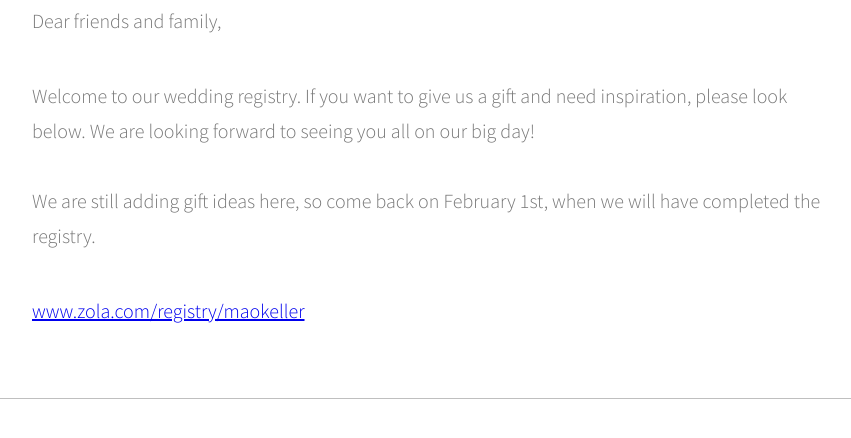
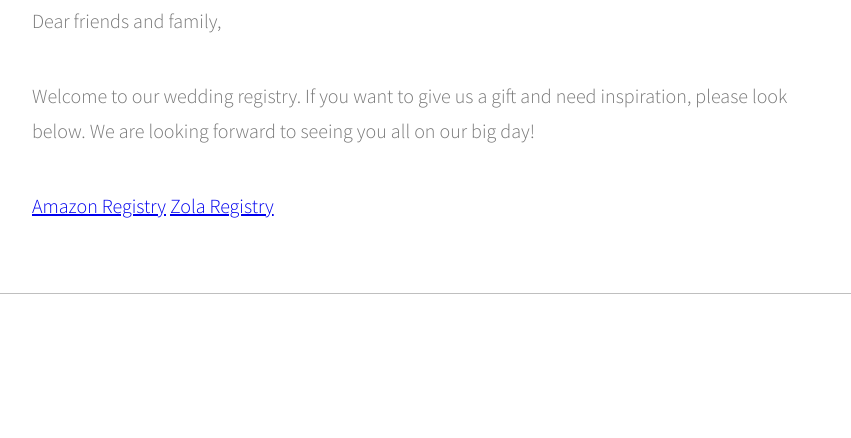
Before and after one commit to maokeller/maokeller.github.io, a plain HTML site: page index.html in a window 1280 px wide. Both pictures are taken after a click on the link "Registry". Shown: the part 332-770 px from the top of the page, without its empty margins (208-1059 px from the left). Drawn offline with nearby package versions, Linux system fonts and the light colour scheme; files that its build step writes are made by us from their sources.

Commit message:
Update registry

```diff
--- a/index.html
+++ b/index.html
@@ -55,12 +55,10 @@
 									<h2>Wedding Registry</h2>
 								</header>
 								<p>Dear friends and family, </p>
-								<p>Welcome to our wedding registry. If you want to give us a gift and need inspiration, please look below. We are looking forward to seeing you all on our big day!
+								<p>Welcome to our wedding registry. If you want to give us a gift and need inspiration, please look below. We are looking forward to seeing you all on our big day! </p>
 
-								<br>
-								<br>
-								We are still adding gift ideas here, so come back on February 1st, when we will have completed the registry.</p>
-								<a href="https://www.zola.com/registry/maokeller" target="_blank" class="link-copy emphasis-text">www.zola.com/registry/maokeller</a>
+								<a href="https://www.amazon.com/registry/wedding/2C5N6M3IYGSGQ" target="_blank" class="link-copy emphasis-text">Amazon Registry</a>
+								<a href="https://www.zola.com/registry/maokeller" target="_blank" class="link-copy emphasis-text">Zola Registry</a>
 							</article>
 
 						<!-- Contact -->
```
